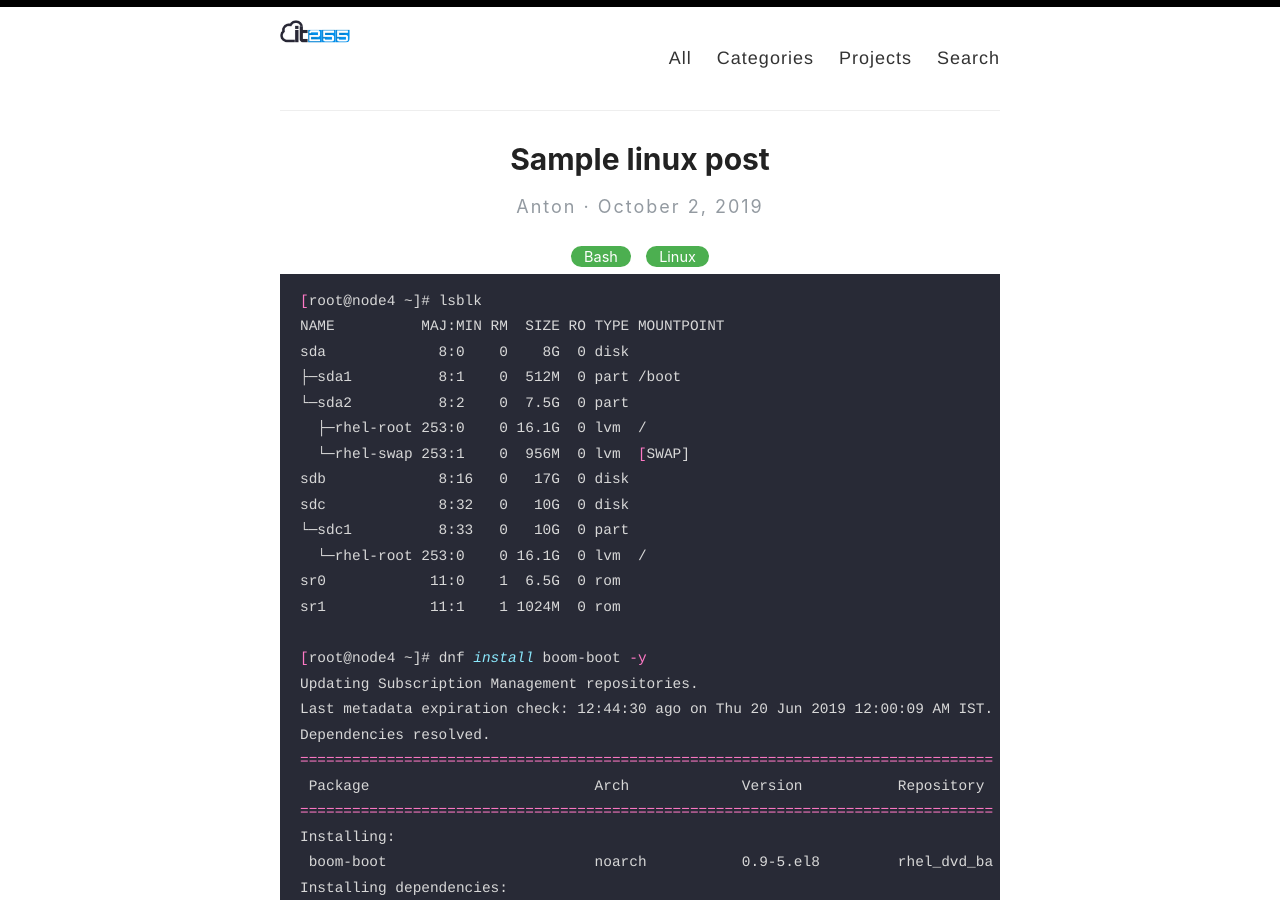
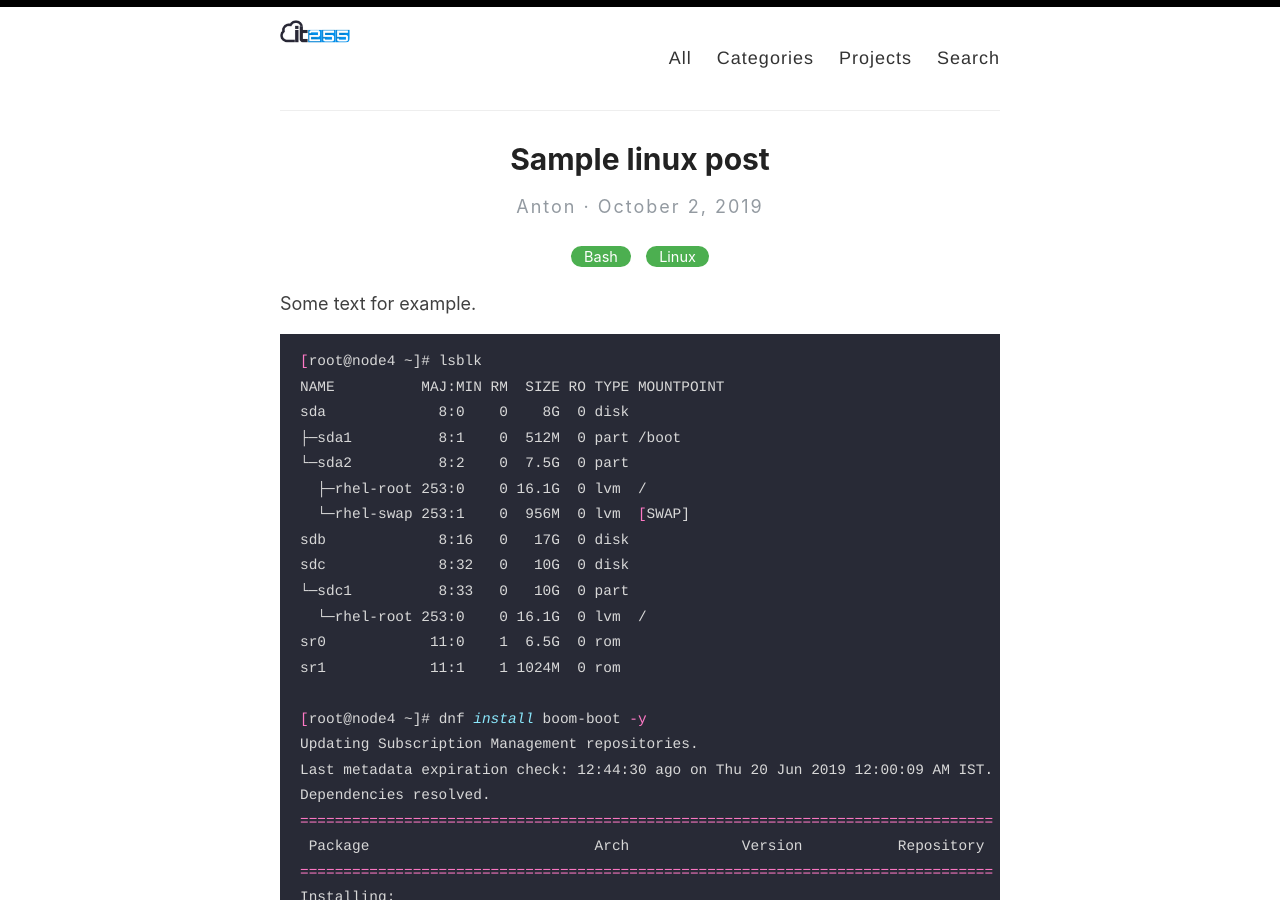
Before and after one commit to it255ru/reverie, a Jekyll site: the page built from _posts/2019-10-02-sample-linux-post.md, in a window 1280 px wide and 900 px high. Built offline with Jekyll 4.4.1, drawn with Linux system fonts in a browser that asks for light colours.

Commit message:
Update 2019-10-02-sample-linux-post.md

````diff
--- a/_posts/2019-10-02-sample-linux-post.md
+++ b/_posts/2019-10-02-sample-linux-post.md
@@ -3,6 +3,8 @@ layout: post
 title:  Sample linux post
 categories: [Bash,Linux]
 ---
+
+Some text for example.
 
 ```bash
 [root@node4 ~]# lsblk
````
